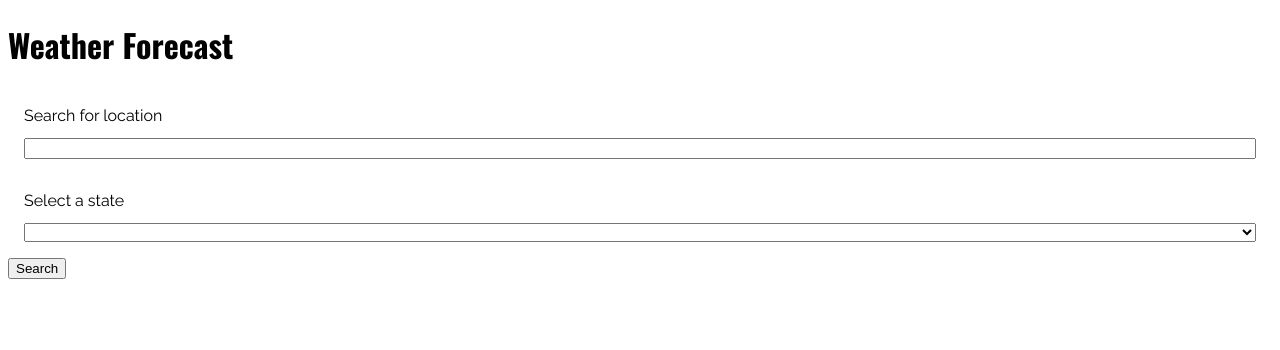
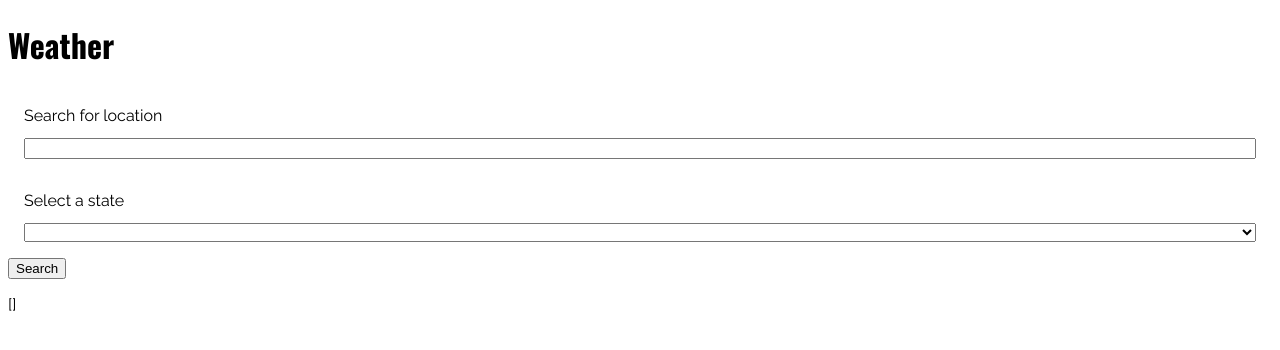
Before and after one commit to mpeck99/weather-app, a Vue app: page / in a window 1280 px wide. Shown: the top 350 px of the page. Built offline with nearby package versions, Linux system fonts and the light colour scheme.

Commit message:
passing data from parent to child

```diff
--- a/src/App.vue
+++ b/src/App.vue
@@ -1,15 +1,32 @@
 <template>
-  <search />
+  <h1>Weather</h1>
+  <search @data="weather" />
+  <current :data="data" :key="data" />
 </template>
 
 <script>
 import Search from '@/Components/PlacesSearch';
+import Current from '@/Components/CurrentWeather';
 
 export default {
   name: 'App',
 
   components: {
-    Search
+    Search,
+    Current
+  },
+  data() {
+    return {
+      data: []
+    };
+  },
+  mounted() {
+    return this.data;
+  },
+  methods: {
+    weather(value) {
+      this.data = value;
+    }
   }
 };
 </script>
--- /dev/null
+++ b/src/Components/CurrentWeather.vue
@@ -0,0 +1,26 @@
+<template>
+  <div class="card">
+    <p @change="currentWeather()">{{ this.data }}</p>
+  </div>
+</template>
+
+<script>
+export default {
+  props: {
+    data: Object
+  },
+  data() {
+    return {
+      currentWeather: []
+    };
+  },
+
+  watch: {
+    currentWeather() {
+      console.log(this.data);
+    }
+  }
+};
+</script>
+
+<style></style>
--- a/src/Components/PlacesSearch.vue
+++ b/src/Components/PlacesSearch.vue
@@ -1,5 +1,4 @@
 <template>
-  <h1>Weather Forecast</h1>
   <div class="form-group">
     <label for="location">Search for location</label>
     <input
@@ -81,6 +80,8 @@ export default {
           .then((data) => {
             this.weekForecast = data.daily;
             this.currentWeather = data.current;
+            this.location = this.city + ',' + this.selectedState;
+            this.$emit('data', this.currentWeather);
           });
       }
     }
```
